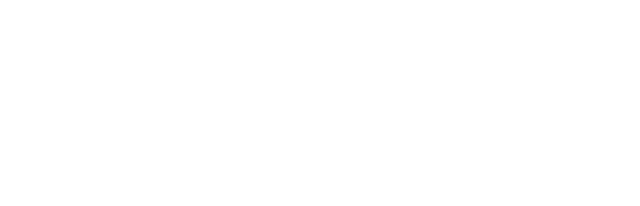
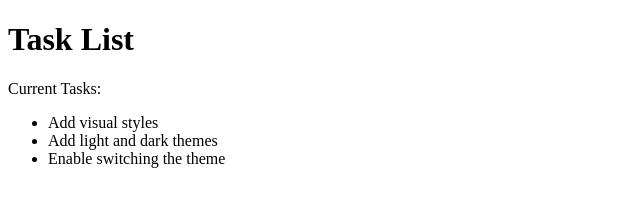
Before and after one commit to crystalchavez99/.NET-Tutorial-Simple-Website, a plain HTML site: page index.html in a window 1280 px wide. Shown: the whole page, without its empty margins (0-640 px from the left). Drawn offline with Linux system fonts and the light colour scheme.

Commit message:
edit the body

```diff
--- a/index.html
+++ b/index.html
@@ -7,6 +7,12 @@
     <link rel="stylesheet" href="main.css" />
 </head>
 <body>
-
+    <h1>Task List</h1>
+    <p id="msg">Current Tasks:</p>
+    <ul>
+        <li class="list">Add visual styles</li>
+        <li class="list">Add light and dark themes</li>
+        <li>Enable switching the theme</li>
+    </ul>
 </body>
 </html>
```
